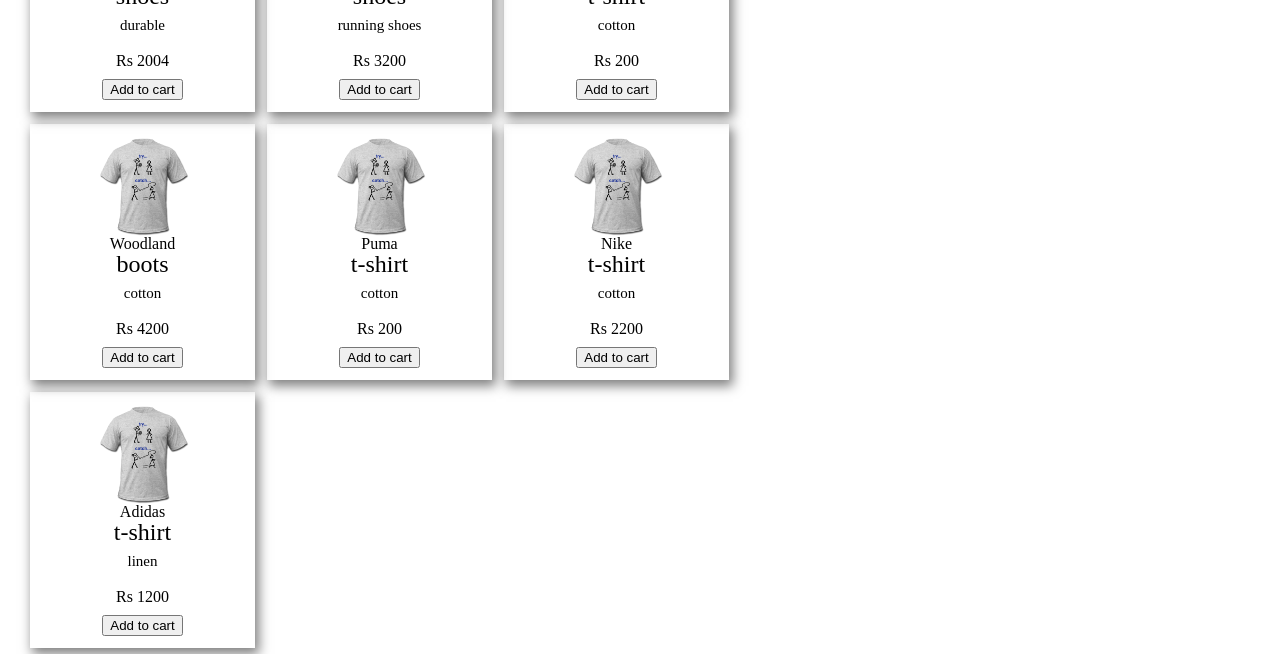
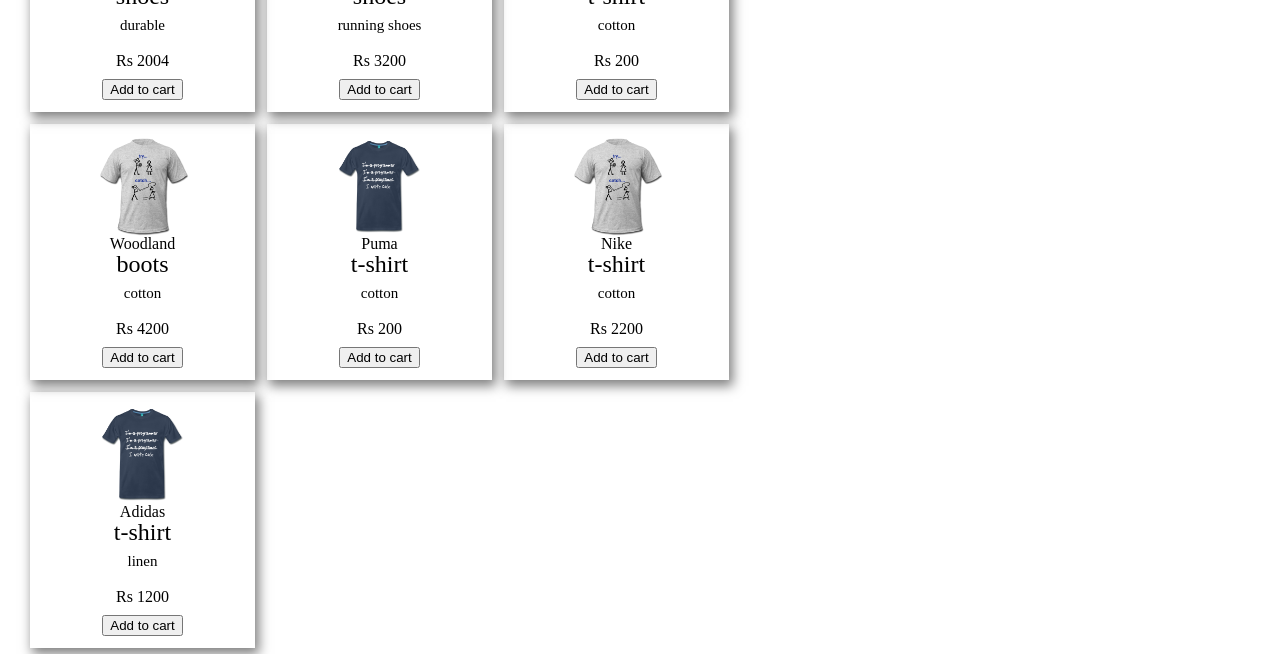
Before and after one commit to thomsebastin/coviam-app, a website: page index.html in a window 1280 px wide. Shown: the part 466-1120 px from the top of the page. Drawn offline with Linux system fonts and the light colour scheme.

Commit message:
Added dynamic images

```diff
--- a/json/product.json
+++ b/json/product.json
@@ -1,6 +1,6 @@
 [
   {
-    "prod_img": "someurl",
+    "prod_img": "code.png",
     "prod_id": "01",
     "brand_name": "Puma",
     "prod_name": "t-shirt",
@@ -8,7 +8,7 @@
     "price": 200
   },
   {
-    "prod_img": "someurl",
+    "prod_img": "code.png",
     "prod_id": "02",
     "brand_name": "Nike",
     "prod_name": "t-shirt",
@@ -16,7 +16,7 @@
     "price": 2200
   },
   {
-    "prod_img": "someurl",
+    "prod_img": "try.png",
     "prod_id": "03",
     "brand_name": "Adidas",
     "prod_name": "t-shirt",
@@ -24,7 +24,7 @@
     "price": 1200
   },
   {
-    "prod_img": "someurl",
+    "prod_img": "code.png",
     "prod_id": "04",
     "brand_name": "Reebok",
     "prod_name": "shoes",
@@ -32,7 +32,7 @@
     "price": 2004
   },
   {
-    "prod_img": "someurl",
+    "prod_img": "try.png",
     "prod_id": "05",
     "brand_name": "lee-cooper",
     "prod_name": "shoes",
@@ -40,7 +40,7 @@
     "price": 3200
   },
   {
-    "prod_img": "someurl",
+    "prod_img": "code.png",
     "prod_id": "06",
     "brand_name": "puma",
     "prod_name": "t-shirt",
@@ -48,7 +48,7 @@
     "price": 200
   },
   {
-    "prod_img": "someurl",
+    "prod_img": "try.png",
     "prod_id": "07",
     "brand_name": "Woodland",
     "prod_name": "boots",
@@ -56,7 +56,7 @@
     "price": 4200
   },
   {
-    "prod_img": "someurl",
+    "prod_img": "code.png",
     "prod_id": "01",
     "brand_name": "Puma",
     "prod_name": "t-shirt",
@@ -64,7 +64,7 @@
     "price": 200
   },
   {
-    "prod_img": "someurl",
+    "prod_img": "try.png",
     "prod_id": "02",
     "brand_name": "Nike",
     "prod_name": "t-shirt",
@@ -72,7 +72,7 @@
     "price": 2200
   },
   {
-    "prod_img": "someurl",
+    "prod_img": "code.png",
     "prod_id": "03",
     "brand_name": "Adidas",
     "prod_name": "t-shirt",
--- a/modules/listing/listing.html
+++ b/modules/listing/listing.html
@@ -4,7 +4,7 @@
   <div class="listing">
     <ul class="lists">
       <li ng-repeat="product in allProducts">
-        <div class="cv-item"></div>
+        <div class="cv-item" ng-style="{'background-image':'url(images/'+product.prod_img+')'}"></div>
         <p class="cv-brand" ng-bind="product.brand_name">Brand name</p>
         <p class="cv-name" ng-bind="product.prod_name">Item name</p>
         <p class="cv-detail" ng-bind="product.package_detail">Packing detail</p>
```
Also changed, not shown: images/code.png (added).
